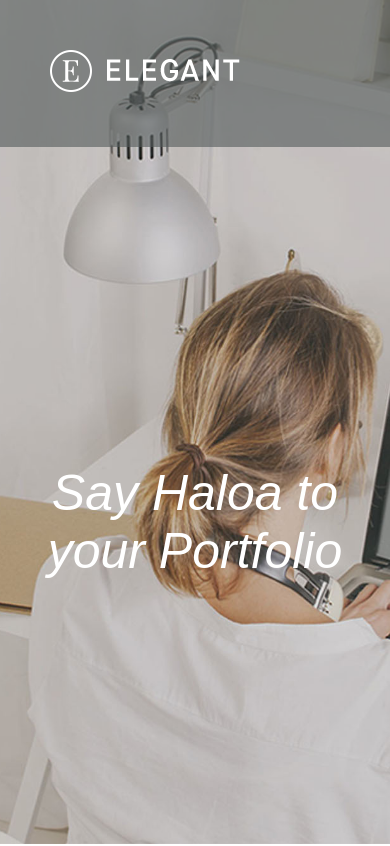
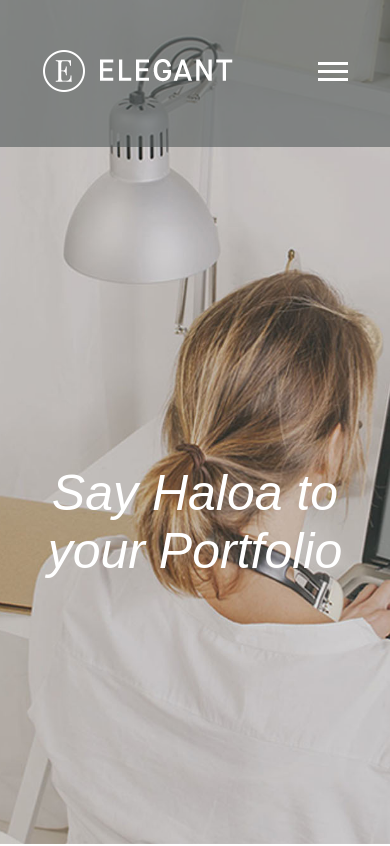
Before and after one commit to IvanGerasimenko/Elegant, a plain HTML site: page index.html in a window 390 px wide. Shown: the top 846 px of the page. Drawn offline with nearby package versions, Linux system fonts and the light colour scheme.

Commit message:
burger mobile

```diff
--- a/css/media.css
+++ b/css/media.css
@@ -5,7 +5,13 @@
 
     .toggler__menu span{
         display: block;
+        width: 30px;
+        height: 3px;
+        background-color: #fff;
+        margin-bottom: 5px;
+        cursor: pointer;
     }
+
     .container__header{
         display: flex;
         justify-content: space-around;
```
Also changed, not shown: index.html (+2 -0 lines).
